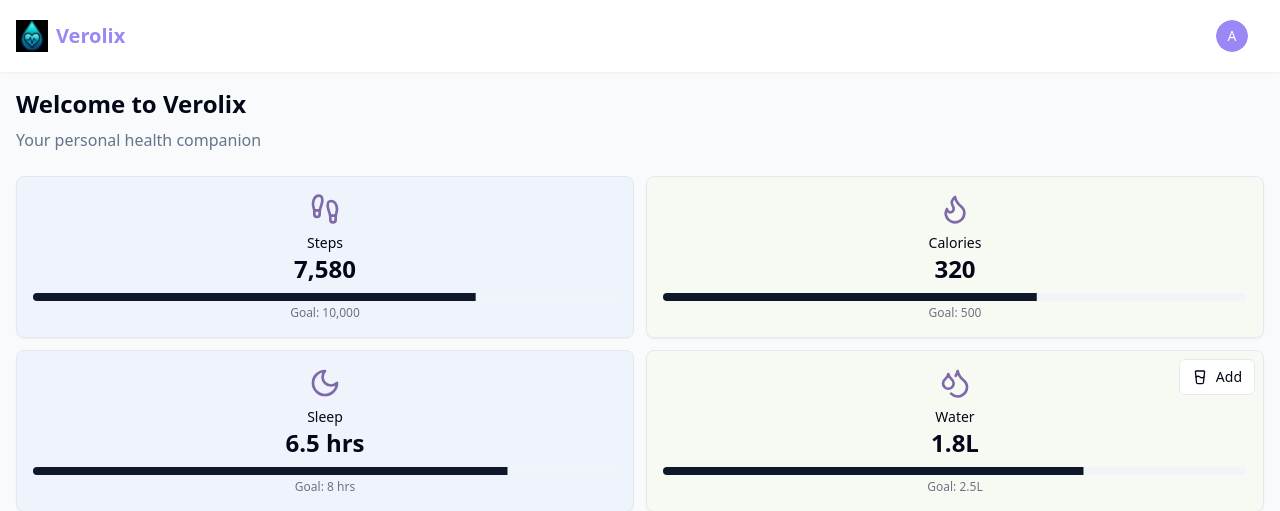
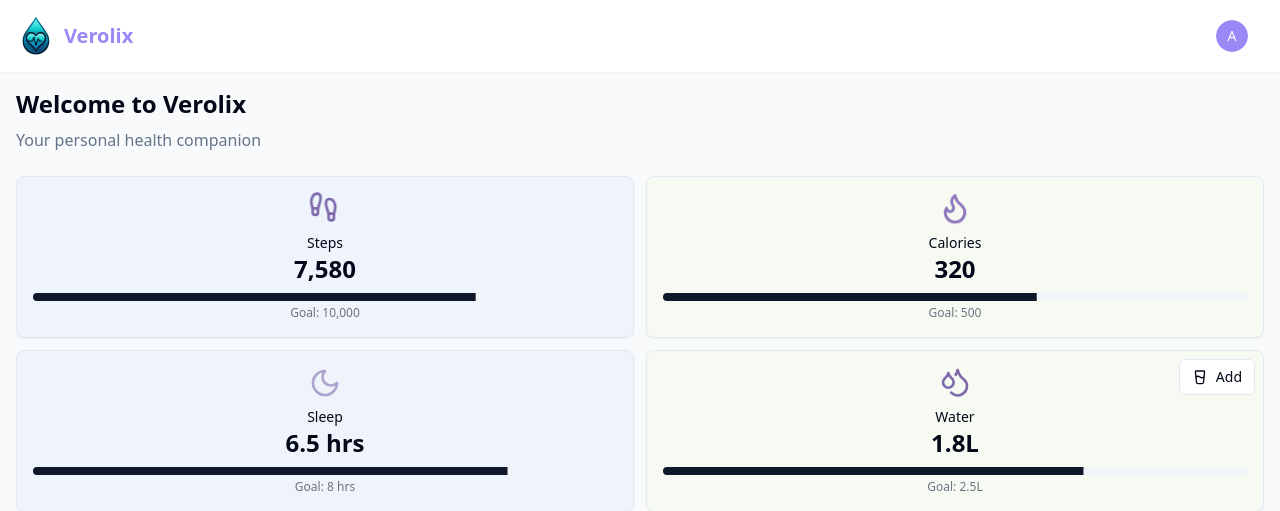
Before and after one commit to krishnakatiyar/verolix-health-compass, a React (Vite) app: page / in a window 1280 px wide. Shown: the top 511 px of the page. Built offline with nearby package versions, Linux system fonts and the light colour scheme.

Commit message:
Add app logo and animated icons
Update app logo and add animated icons for a more appealing UI.

```diff
--- a/src/components/AppLayout.tsx
+++ b/src/components/AppLayout.tsx
@@ -28,9 +28,9 @@ const AppLayout: React.FC<AppLayoutProps> = ({ children }) => {
       <header className="flex justify-between items-center p-4 bg-white shadow-sm">
         <div className="flex items-center">
           <img
-            src="/lovable-uploads/a4ce769e-0c7e-4625-89c4-52aff9871764.png"
+            src="/lovable-uploads/49363888-4af3-4aa1-801d-e7c51151645e.png"
             alt="App Logo"
-            className="h-8 w-8 mr-2"
+            className="h-10 w-10 mr-2"
           />
           <h1 className="text-xl font-bold text-verolix-purple">Verolix</h1>
         </div>
--- a/src/pages/Home.tsx
+++ b/src/pages/Home.tsx
@@ -20,6 +20,7 @@ import {
 } from "@/components/ui/dialog";
 import { Slider } from "@/components/ui/slider";
 import { useToast } from '@/components/ui/use-toast';
+import '../styles/animations.css';
 
 const Home = () => {
   const { healthStats, behaviorTip, refreshTips, updateHealthStats } = useApp();
@@ -46,7 +47,7 @@ const Home = () => {
         {/* Steps Card */}
         <Card className="p-4 bg-verolix-blue bg-opacity-30">
           <div className="flex flex-col items-center justify-center text-center">
-            <Footprints className="h-8 w-8 text-verolix-dark-purple mb-2" />
+            <Footprints className="h-8 w-8 text-verolix-dark-purple mb-2 icon-walk" />
             <span className="text-sm font-medium">Steps</span>
             <span className="text-2xl font-bold">{healthStats.steps.toLocaleString()}</span>
             <Progress className="h-2 mt-2" value={(healthStats.steps / 10000) * 100} />
@@ -57,7 +58,7 @@ const Home = () => {
         {/* Calories Card */}
         <Card className="p-4 bg-verolix-green bg-opacity-30">
           <div className="flex flex-col items-center justify-center text-center">
-            <Flame className="h-8 w-8 text-verolix-dark-purple mb-2" />
+            <Flame className="h-8 w-8 text-verolix-dark-purple mb-2 icon-flame" />
             <span className="text-sm font-medium">Calories</span>
             <span className="text-2xl font-bold">{healthStats.caloriesBurned}</span>
             <Progress className="h-2 mt-2" value={(healthStats.caloriesBurned / 500) * 100} />
@@ -68,7 +69,7 @@ const Home = () => {
         {/* Sleep Card */}
         <Card className="p-4 bg-verolix-blue bg-opacity-30">
           <div className="flex flex-col items-center justify-center text-center">
-            <Moon className="h-8 w-8 text-verolix-dark-purple mb-2" />
+            <Moon className="h-8 w-8 text-verolix-dark-purple mb-2 icon-moon" />
             <span className="text-sm font-medium">Sleep</span>
             <span className="text-2xl font-bold">{healthStats.sleepHours} hrs</span>
             <Progress className="h-2 mt-2" value={(healthStats.sleepHours / 8) * 100} />
@@ -79,7 +80,7 @@ const Home = () => {
         {/* Water Card */}
         <Card className="p-4 bg-verolix-green bg-opacity-30 relative">
           <div className="flex flex-col items-center justify-center text-center">
-            <Droplets className="h-8 w-8 text-verolix-dark-purple mb-2" />
+            <Droplets className="h-8 w-8 text-verolix-dark-purple mb-2 icon-droplet" />
             <span className="text-sm font-medium">Water</span>
             <span className="text-2xl font-bold">{(healthStats.waterIntake / 1000).toFixed(1)}L</span>
             <Progress className="h-2 mt-2" value={(healthStats.waterIntake / 2500) * 100} />
--- /dev/null
+++ b/src/styles/animations.css
@@ -0,0 +1,60 @@
+
+@keyframes walk {
+  0%, 100% {
+    transform: translateX(0);
+  }
+  25% {
+    transform: translateX(2px) translateY(-2px);
+  }
+  75% {
+    transform: translateX(-2px) translateY(-2px);
+  }
+}
+
+@keyframes flame {
+  0%, 100% {
+    transform: scale(1);
+    filter: brightness(1);
+  }
+  50% {
+    transform: scale(1.1);
+    filter: brightness(1.2);
+  }
+}
+
+@keyframes pulse {
+  0%, 100% {
+    transform: scale(1);
+    opacity: 1;
+  }
+  50% {
+    transform: scale(1.05);
+    opacity: 0.8;
+  }
+}
+
+@keyframes droplet {
+  0%, 100% {
+    transform: translateY(0);
+  }
+  50% {
+    transform: translateY(-2px);
+  }
+}
+
+.icon-walk {
+  animation: walk 1.5s infinite ease-in-out;
+}
+
+.icon-flame {
+  animation: flame 2s infinite ease-in-out;
+  transform-origin: center bottom;
+}
+
+.icon-moon {
+  animation: pulse 4s infinite ease-in-out;
+}
+
+.icon-droplet {
+  animation: droplet 2s infinite ease-in-out;
+}
```
Also changed, not shown: public/lovable-uploads/49363888-4af3-4aa1-801d-e7c51151645e.png (added).
